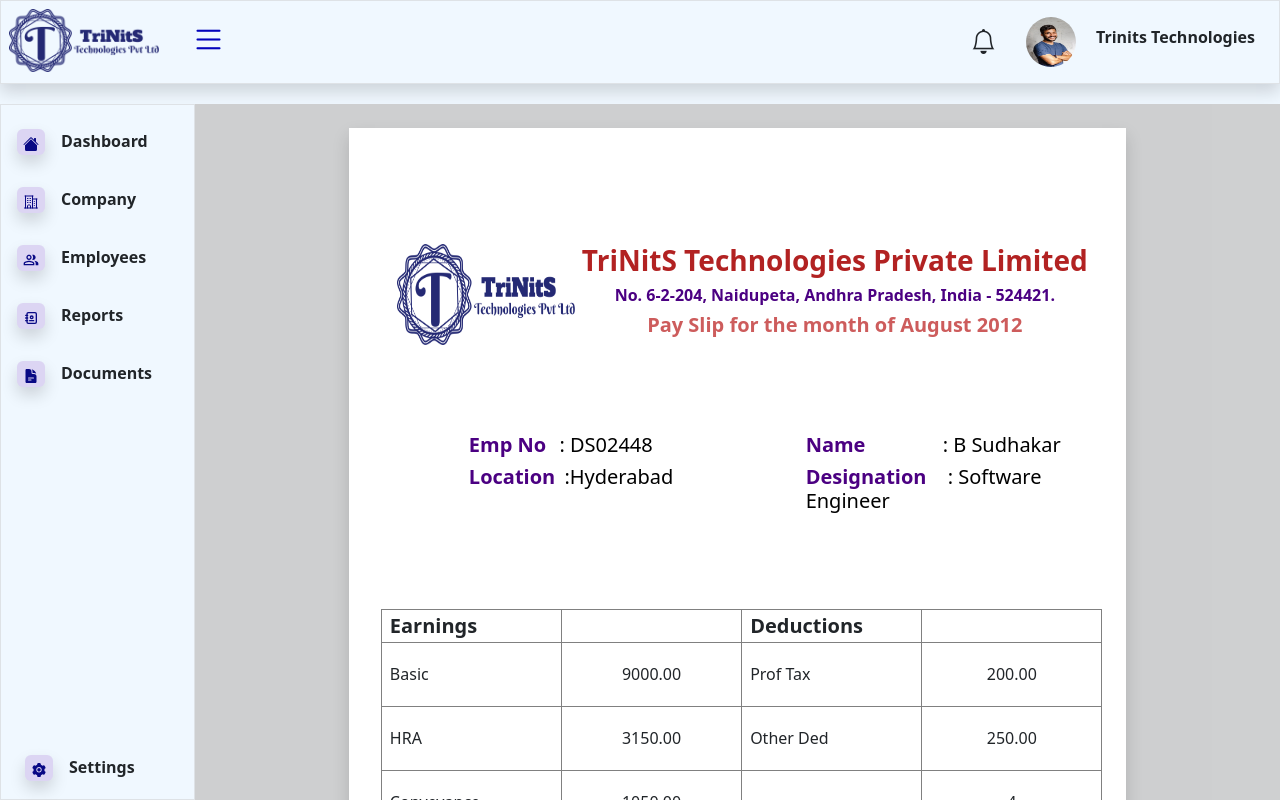
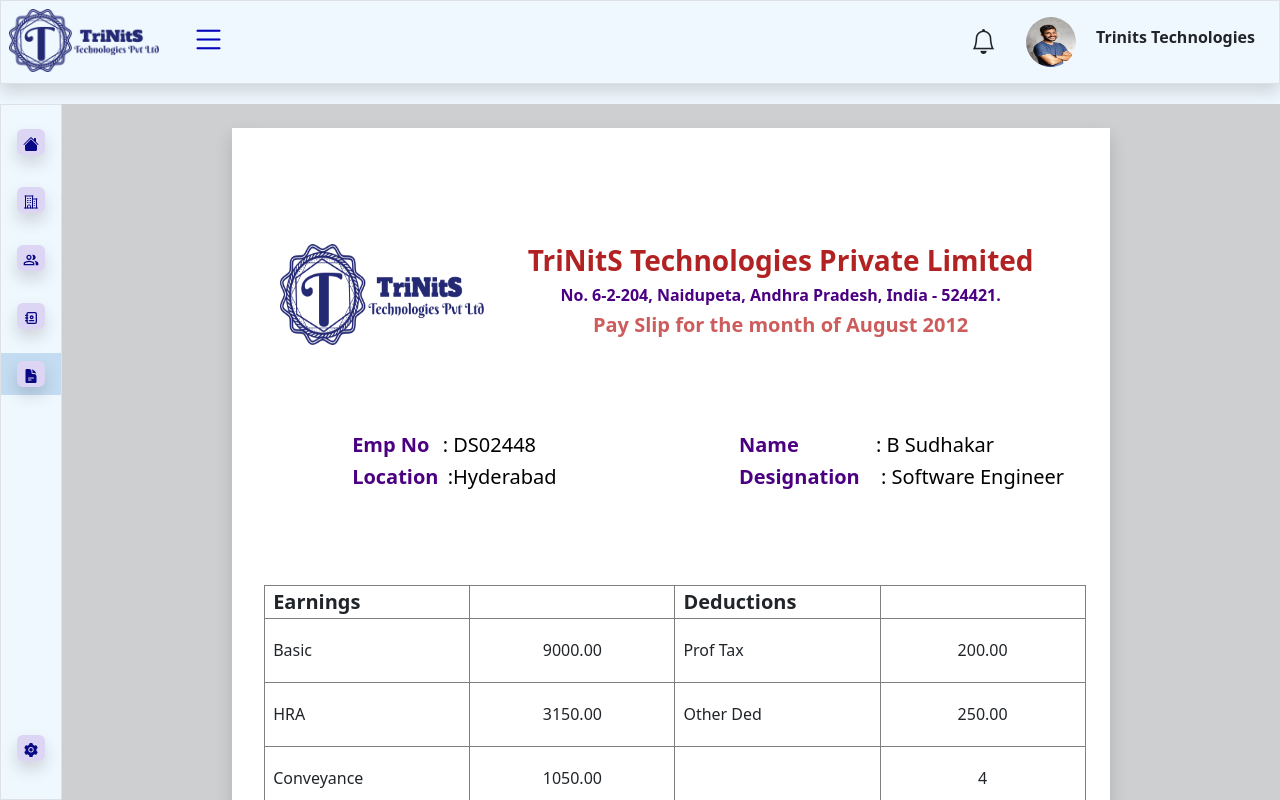
Before and after one commit to TriNitSTechnologies/payroll-management, a React (Create React App) app in the folder ui/: page /documents in a window 1280 px wide. Built offline with nearby package versions, Linux system fonts and the light colour scheme.

Commit message:
sidebar-collapse changes

```diff
--- a/ui/src/App.css
+++ b/ui/src/App.css
@@ -1,10 +1,13 @@
 .sidebar{
-  width:18%;
-  min-width:180px ;
-
+  width:220px;
+  /* min-width:180px ; */
   background-color:aliceblue;
   height:87vh;
   overflow:auto;
+}
+.sidebar-collapse{
+  width:65px ;
+  overflow: hidden;
 }
 .main{
   width:100% ;
--- a/ui/src/App.js
+++ b/ui/src/App.js
@@ -9,17 +9,26 @@ import Company from "./Components/Company/Company";
 import Employees from "./Components/Employees/Employees";
 import Settings from "./Components/Settings/Settings";
 import Documents from "./Components/Documents/Documents";
+import { useState } from "react";
 
 function App() {
+const[sidebarstatus,setSidebarStatus] = useState(false);
+const sidebarclass = sidebarstatus ? 'sidebar': "sidebar sidebar-collapse";
+function handlesidebarstatus(){
+  setSidebarStatus((previousstate)=>{
+    return !previousstate;
+  })
+}
+
   return (
     <div>
       <div className="head">
-        <Header />
+        <Header handlesidebarstatus={handlesidebarstatus}/>
       </div>
 
       <div className="d-flex">
-        <div className="sidebar">
-          <Sidebar />
+        <div className={sidebarclass}>
+          <Sidebar/>
         </div>
         <div className="main">
           <Switch>
--- a/ui/src/Components/Header/Header.js
+++ b/ui/src/Components/Header/Header.js
@@ -1,7 +1,8 @@
 import "./Header.css";
 import logo from "../Image/logo-dark.png";
 import photo from "../Image/pexels-photo.jpeg";
-function Header() {
+
+function Header({handlesidebarstatus}) {
   return (
     <div className="border d-flex shadow">
       <div className="d-flex">
@@ -12,12 +13,13 @@ function Header() {
             className="logo m-2"
           />
         </div>
-          <div className="dash  ms-4">
-            <i className="bi bi-list "></i>
-          </div>
+
+        <div className="dash  ms-4" onClick={handlesidebarstatus}>
+          <i className="bi bi-list "></i>
         </div>
-        <div className="flex ">
-            <div className="float-end d-flex">
+      </div>
+      <div className="flex ">
+        <div className="float-end d-flex">
           <div className="notification  ms-4">
             <i className="bi bi-bell"></i>
           </div>
@@ -25,9 +27,9 @@ function Header() {
             <img src={photo} alt="circle" className="rounded-circle round" />
           </div>
           <div className="fw-bold m-4 ms-1">Trinits Technologies</div>
-          </div>
         </div>
       </div>
+    </div>
 
   );
 }
--- a/ui/src/Components/Sidebar/Sidebar.css
+++ b/ui/src/Components/Sidebar/Sidebar.css
@@ -8,26 +8,16 @@
     background-color:#c4dcf2 ;
     /* color: blueviolet; */
 }
-/* .color:hover{
-    color: blueviolet;
-} */
+ .sidebar-item{
+    background-color:#c4dcf2 ;
+  }
+
 sidebar-item{
     padding: 3px;
 }
-/* .weit{
-    width:18%;
-    min-width:180px ;
-    height: 90vh;
 
-} */
-.bottum{
-    margin-bottom:160px ;
-}
-/* .bgrd{
-    background-color:aliceblue;
-} */
 .position-absolute{
-   bottom: 10px;
+   bottom: 30px;
 }
 .company-icon-color{
 color:  darkorange;
--- a/ui/src/Components/Sidebar/Sidebar.js
+++ b/ui/src/Components/Sidebar/Sidebar.js
@@ -5,15 +5,20 @@ import { MdOutlinePeopleAlt } from "react-icons/md";
 import { BsHouseFill } from "react-icons/bs";
 import { HiOutlineBuildingOffice2 } from "react-icons/hi2";
 import "./Sidebar.css";
-import { Link } from "react-router-dom";
+import { Link, useLocation } from "react-router-dom";
+
 function Sidebar() {
+ const locationobj= useLocation();
+ const pathname=locationobj.pathname;
+
   return (
-    <div className="border weit h-100 shadow bgrd position-relative">
-      <div className="selected d-flex mt-3 sidebar-item">
+    <div className= "border weit h-100 shadow bgrd position-relative">
+      <div className={pathname ==="/" ? " sidebar-item": ''}>
+        <div className="d-flex mt-3 selected">
         <div className="m-2 ms-3 ">
           <button className="rounded shadow back">
             <Link to="/" className="text-decoration-none back">
-              <BsHouseFill/>
+              <BsHouseFill />
             </Link>
           </button>
         </div>
@@ -22,8 +27,10 @@ function Sidebar() {
             Dashboard
           </Link>
         </div>
+        </div>
       </div>
-      <div className="selected d-flex mt-3">
+      <div className={pathname === "/company" ? " sidebar-item":''}>
+        <div className="d-flex mt-3 selected">
         <div className="m-2 ms-3 ">
           <button className="rounded shadow back">
             <Link to="/company" className="text-decoration-none back">
@@ -36,8 +43,10 @@ function Sidebar() {
             Company
           </Link>
         </div>
+        </div>
       </div>
-      <div className="selected d-flex mt-3">
+      <div className={pathname === "/employees" ? " sidebar-item":""}>
+        <div className="d-flex mt-3 selected">
         <div className="m-2 ms-3 ">
           <button className="rounded shadow back">
             <Link to="/employees" className="text-decoration-none back">
@@ -50,8 +59,10 @@ function Sidebar() {
             Employees
           </Link>
         </div>
+        </div>
       </div>
-      <div className="selected d-flex mt-3">
+      <div className={pathname === "/report" ? " sidebar-item":""}>
+        <div className=" d-flex mt-3 selected">
         <div className="m-2 ms-3 ">
           <button className="rounded shadow back">
             <Link to="/report" className="text-decoration-none back">
@@ -64,11 +75,13 @@ function Sidebar() {
             Reports
           </Link>
         </div>
+        </div>
       </div>
-      <div className="selected d-flex mt-3 bottum">
+      <div className={pathname === "/documents" ? " sidebar-item":""}>
+        <div className="d-flex mt-3  selected">
         <div className="m-2 ms-3 ">
           <button className="rounded shadow back">
-            <Link to="/documents" className="text-decoration-none back">
+            <Link to="/documents" className="text-decoration-none back ">
               <HiDocumentText />
             </Link>
           </button>
@@ -78,9 +91,12 @@ function Sidebar() {
             Documents
           </Link>
         </div>
+        </div>
       </div>
-      <div className="selected d-flex mt-3 w-100 p-2  position-absolute">
-        <div className=" ms-3 ">
+      <div className=" mt-3 w-100  position-absolute selected">
+      <div className={pathname === "/settings" ? " sidebar-item " :""}>
+      <div className="d-flex">
+        <div className=" ms-3 m-2">
           <button className="rounded shadow back">
             <Link to="/settings" className="text-decoration-none back">
               <AiFillSetting />
@@ -92,8 +108,12 @@ function Sidebar() {
             Settings
           </Link>
         </div>
+        </div>
+        </div>
+        </div>
       </div>
-    </div>
+
+
   );
 }
 export default Sidebar;
```
